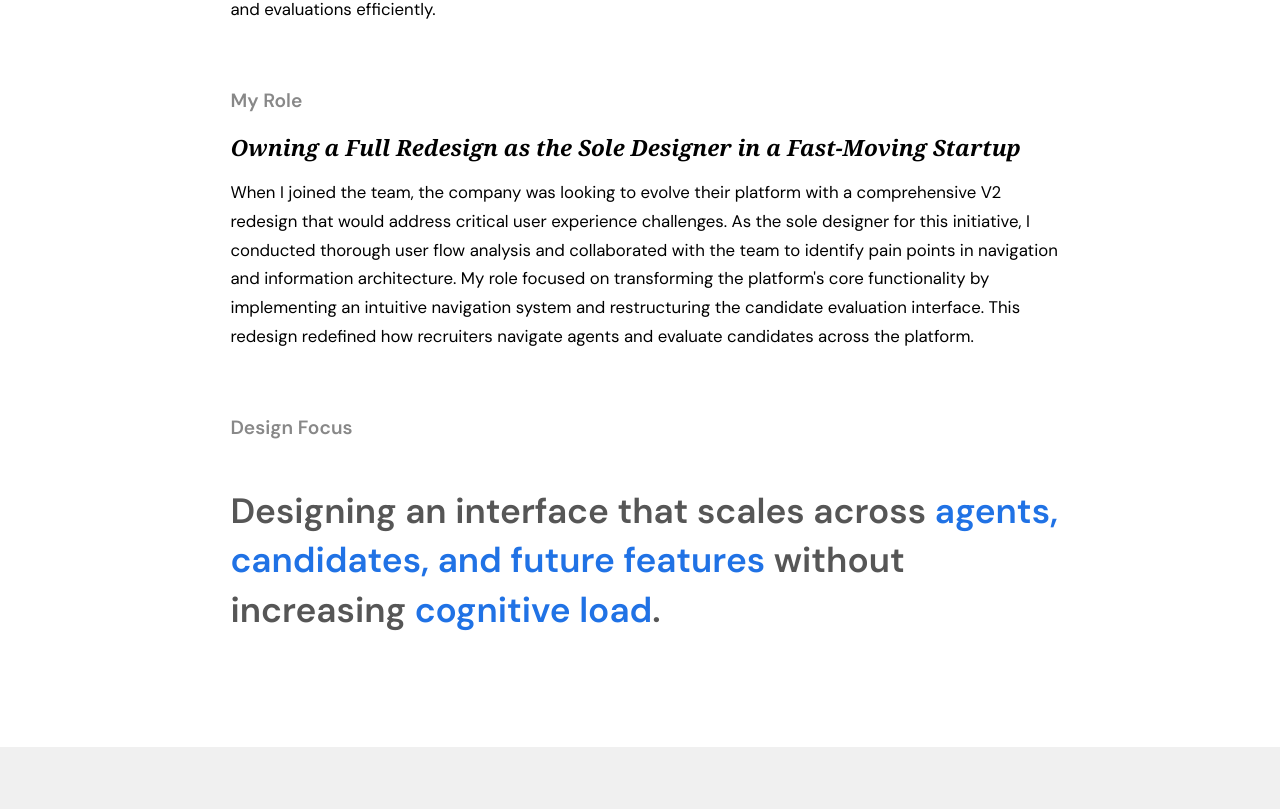
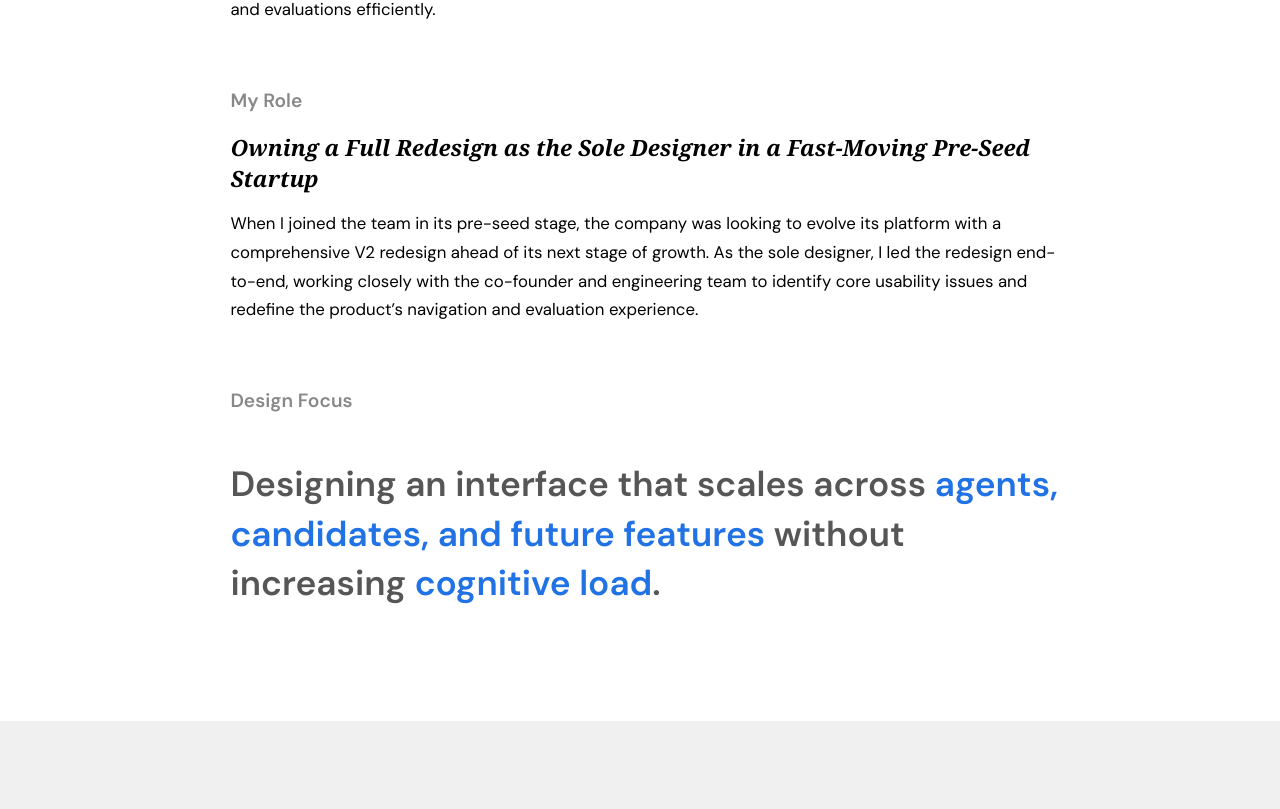
Before and after one commit to Katiiesun/portfolio, a React (Create React App) app: page /recruitment in a window 1280 px wide. Shown: the part 1291-2100 px from the top of the page. Built offline with nearby package versions, Linux system fonts and the light colour scheme.

Commit message:
recruitment case study update

```diff
--- a/src/components/home.js
+++ b/src/components/home.js
@@ -238,7 +238,7 @@ function Home() {
             </div>
             <div className="project-text">
               <h2>AI-powered Recruiting ATS</h2>
-              <p className="company">Early-Stage AI Startup, 2024</p>
+              <p className="company">Early-Stage Startup, 2024</p>
               <p>
                 Improving the candidate evaluation and agent navigation
                 experience
--- a/src/components/recruitment.js
+++ b/src/components/recruitment.js
@@ -92,8 +92,8 @@ function HeyMilo() {
       <Navigation className="projectsnav" />
       <div className="hmHeader">
         <h1>
-          Improving the candidate evaluation and agent navigation experience in an {" "}
-          <span className="highlight">AI-powered ATS</span>
+          Improving the candidate evaluation and agent navigation experience in
+          an <span className="highlight">AI-powered ATS</span>
         </h1>
         <div className="image-layout-wrapper">
           <div className="perspective-layer">
@@ -131,19 +131,16 @@ function HeyMilo() {
           </h2>
           <h3>My Role</h3>
           <h1>
-            Owning a Full Redesign as the Sole Designer in a Fast-Moving Startup
+            Owning a Full Redesign as the Sole Designer in a Fast-Moving
+            Pre-Seed Startup
           </h1>
           <h2>
-            When I joined the team, the company was looking to evolve their
-            platform with a comprehensive V2 redesign that would address
-            critical user experience challenges. As the sole designer for this
-            initiative, I conducted thorough user flow analysis and collaborated
-            with the team to identify pain points in navigation and information
-            architecture. My role focused on transforming the platform's core
-            functionality by implementing an intuitive navigation system and
-            restructuring the candidate evaluation interface. This redesign
-            redefined how recruiters navigate agents and evaluate candidates
-            across the platform.
+            When I joined the team in its pre-seed stage, the company was looking to evolve its platform with a
+            comprehensive V2 redesign ahead of its next stage of growth. As the
+            sole designer, I led the redesign end-to-end, working closely with
+            the co-founder and engineering team to identify core usability
+            issues and redefine the product’s navigation and evaluation
+            experience.
           </h2>
           <h3>Design Focus</h3>
           <h4>
@@ -209,8 +206,7 @@ function HeyMilo() {
             thorough evaluation, it often increases cognitive load and slows
             decision-making. At the same time, several platforms demonstrated
             thoughtful patterns that successfully balance visibility with focus.
-            These strengths informed key design decisions in the
-            redesign.
+            These strengths informed key design decisions in the redesign.
           </h2>
           <img src={keyTakeaways} alt="Competitor analysis key takeaways" />
           <h1>Framing the Solution</h1>
@@ -421,15 +417,17 @@ function HeyMilo() {
           <h1>Lessons Learned</h1>
           <h3>01. Adapting to Startup Pace </h3>
           <h2>
-            Working on a full platform redesign in a startup environment taught
-            me that moving fast isn’t just about speed but also about clarity
-            under constraint. Requirements shifted, context was incomplete, and
-            timelines were tight. I learned to focus less on perfecting every
-            detail and more on identifying what truly needed to change. I
-            prioritized asking the right questions and aligning on what success
-            would look like. This experience strengthened my ability to design
-            with intention and make thoughtful decisions even when information
-            and time is limited.
+            Working on a full platform redesign in a fast-moving
+            startup environment taught me that moving quickly isn’t just about
+            speed, but about creating clarity under constraint. With limited
+            historical data, evolving requirements, incomplete context, and
+            tight engineering timelines, I learned to make thoughtful product
+            decisions without waiting for perfect information. Rather than
+            over-polishing every detail, I focused on identifying what truly
+            needed to change, asking the right questions, and aligning the team
+            around clear outcomes. This experience strengthened my ability to
+            design with intention, adapt quickly to ambiguity, and balance user
+            needs with business and technical constraints.
           </h2>
           <br></br>
           <h3>02. Design Documentation & Development Handoff </h3>
@@ -455,7 +453,7 @@ function HeyMilo() {
             <a href="/wealthApp" class="carousel-card">
               <img src="images/wealthApp.png" alt="Wealth App" />
               <h2>
-              Designing scalable navigation for a new mobile wealth experience
+                Designing scalable navigation for a new mobile wealth experience
               </h2>
             </a>
 
```
